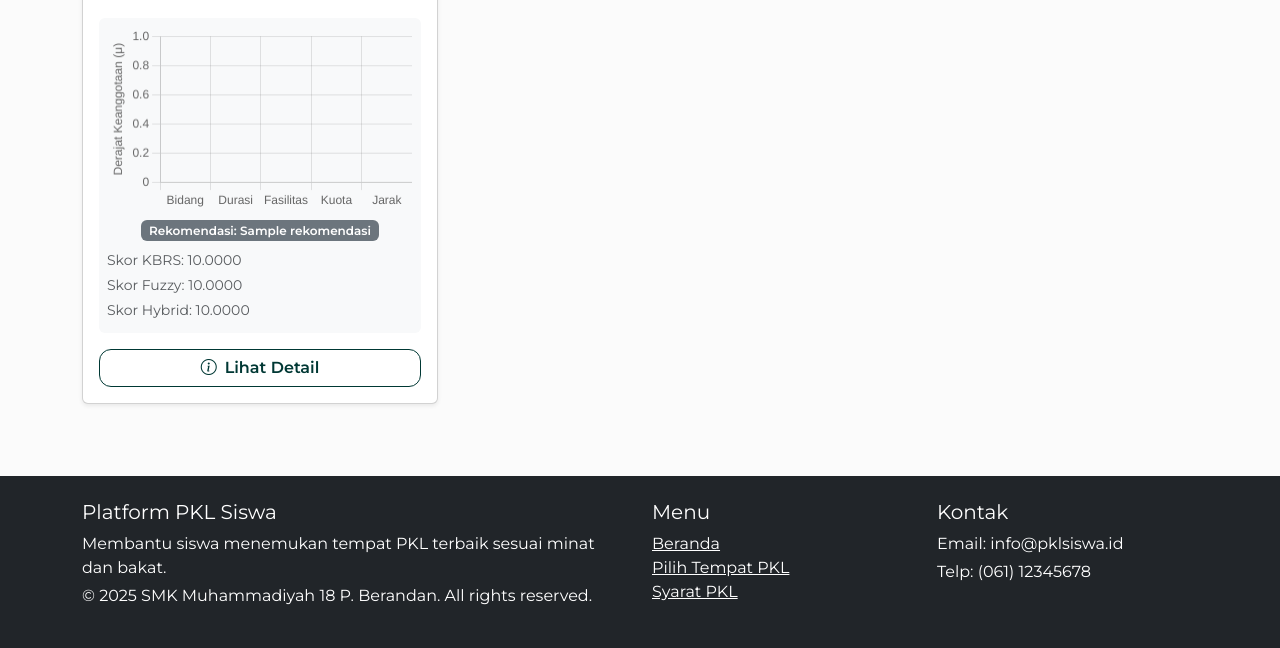
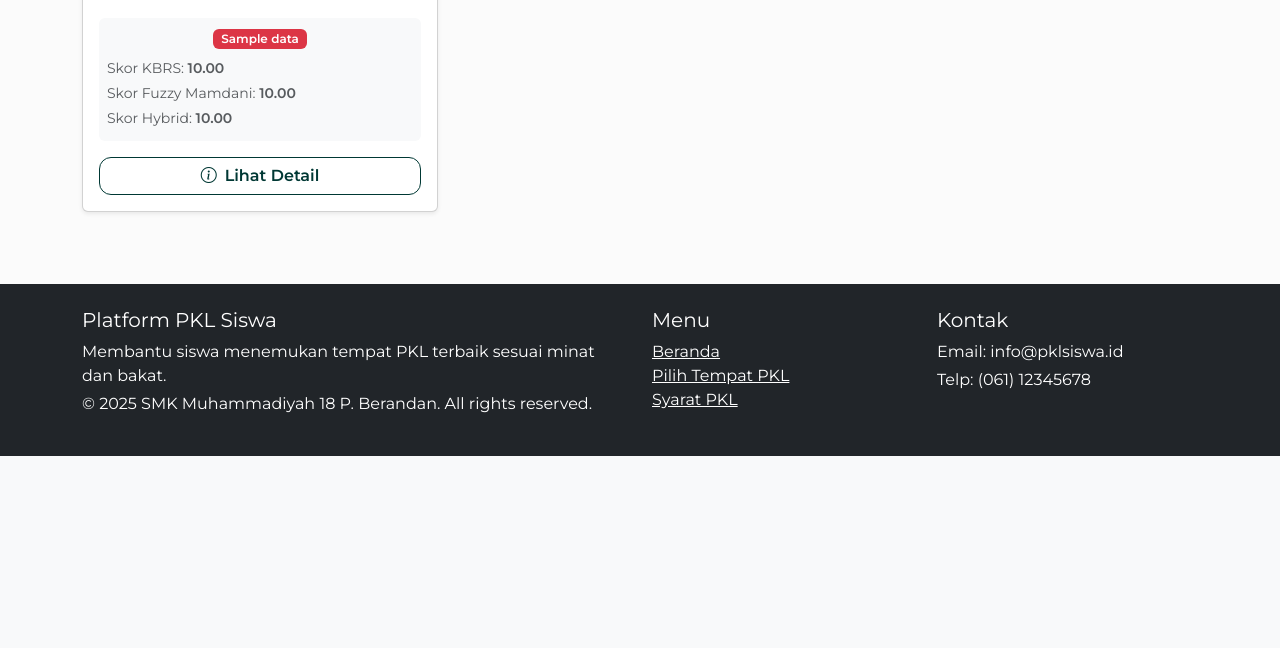
Before and after one commit to Khairul122/FLASK_PEMILIHAN_TEMPAT_PKL, a Flask app: template templates/pilih_pkl.html in a window 1280 px wide. Shown: the part 704-1352 px from the top of the page. After the commit the page ends 1160 px from the top, so only its background shows below. Run offline with Flask 3, Linux system fonts and the light colour scheme; the template is opened without the code that fills it: most values are stand-ins (such as "Sample title", 1, 10 or a date in 2020); grey boxes marked "Sample" are stand-in pictures; parts of the project's set-up code (start-up, migrations or seed data) failed here and were passed over; some libraries are stand-ins or nearby versions.

Commit message:
Refactor PKL detail display to enhance clarity and improve scoring presentation with updated labels and formatting.

```diff
--- a/templates/pilih_pkl.html
+++ b/templates/pilih_pkl.html
@@ -58,68 +58,50 @@
           <h5 class="card-title fw-bold">{{ tempat.nama_tempat }}</h5>
           <div class="my-3">
             <p class="card-text mb-1">
-              <i class="bi bi-building me-2"></i>Institusi: {{ tempat.institusi }}
+              <i class="bi bi-building me-2"></i>Institusi: {{ tempat.institusi
+              }}
             </p>
             <p class="card-text mb-1">
-              <i class="bi bi-briefcase me-2"></i>Bidang: {{ tempat.bidang_pekerjaan }}
+              <i class="bi bi-briefcase me-2"></i>Bidang: {{
+              tempat.bidang_pekerjaan }}
             </p>
             <p class="card-text mb-1">
               <i class="bi bi-people me-2"></i>Kuota: {{ tempat.kuota }}
             </p>
             <p class="card-text mb-1">
-              <i class="bi bi-geo-alt me-2"></i>Jarak: {% if tempat.jarak is not none %} {{ tempat.jarak }} km {% else %} Tidak tersedia {% endif %}
+              <i class="bi bi-geo-alt me-2"></i>Jarak: {% if tempat.jarak is not
+              none %} {{ tempat.jarak }} km {% else %} Tidak tersedia {% endif
+              %}
             </p>
             <p class="card-text mb-1">
-              <i class="bi bi-calendar-week me-2"></i>Durasi: {{ tempat.durasi }}
+              <i class="bi bi-calendar-week me-2"></i>Durasi: {{ tempat.durasi
+              }}
             </p>
           </div>
 
-          {% if tempat.score is defined %}
+          {% if tempat.skor_kbrs is defined and tempat.skor_mamdani is defined
+          and tempat.skor_hybrid is defined %}
           <div class="mt-3 p-2 bg-light rounded">
-            <div class="mb-2">
-              <canvas id="chart_{{ tempat.id }}" width="100" height="60"></canvas>
-              <script>
-                const ctx_{{ tempat.id }} = document.getElementById('chart_{{ tempat.id }}').getContext('2d');
-                new Chart(ctx_{{ tempat.id }}, {
-                  type: 'bar',
-                  data: {
-                    labels: ['Bidang', 'Durasi', 'Fasilitas', 'Kuota', 'Jarak'],
-                    datasets: [{
-                      label: 'μ(x)',
-                      data: [
-                        {{ tempat.nilai_keanggotaan.bidang|default(0) }},
-                        {{ tempat.nilai_keanggotaan.durasi|default(0) }},
-                        {{ tempat.nilai_keanggotaan.fasilitas|default(0) }},
-                        {{ tempat.nilai_keanggotaan.kuota|default(0) }},
-                        {{ tempat.nilai_keanggotaan.jarak|default(0) }}
-                      ],
-                      backgroundColor: 'rgba(54, 162, 235, 0.6)'
-                    }]
-                  },
-                  options: {
-                    responsive: true,
-                    plugins: {
-                      legend: { display: false },
-                      tooltip: { enabled: true }
-                    },
-                    scales: {
-                      y: {
-                        beginAtZero: true,
-                        max: 1,
-                        title: { display: true, text: 'Derajat Keanggotaan (μ)' }
-                      }
-                    }
-                  }
-                });
-              </script>
-            </div>
             <div class="text-center mb-2">
-              <span class="badge bg-secondary">Rekomendasi: {{ tempat.rekomendasi }}</span>
+              <span
+                class="badge bg-{{ 'success' if tempat.label_rekomendasi == 'Direkomendasikan' else 'warning' if tempat.label_rekomendasi == 'Dipertimbangkan' else 'danger' }}"
+              >
+                {{ tempat.label_rekomendasi }}
+              </span>
             </div>
             <div class="text-muted small">
-              <p class="mb-1">Skor KBRS: {{ "%.4f"|format(tempat.skor_kbrs) }}</p>
-              <p class="mb-1">Skor Fuzzy: {{ "%.4f"|format(tempat.skor_fuzzy) }}</p>
-              <p class="mb-1">Skor Hybrid: {{ "%.4f"|format(tempat.score) }}</p>
+              <p class="mb-1">
+                Skor KBRS:
+                <strong>{{ "%.2f"|format(tempat.skor_kbrs) }}</strong>
+              </p>
+              <p class="mb-1">
+                Skor Fuzzy Mamdani:
+                <strong>{{ "%.2f"|format(tempat.skor_mamdani) }}</strong>
+              </p>
+              <p class="mb-1">
+                Skor Hybrid:
+                <strong>{{ "%.2f"|format(tempat.skor_hybrid) }}</strong>
+              </p>
             </div>
           </div>
           {% endif %}
```
